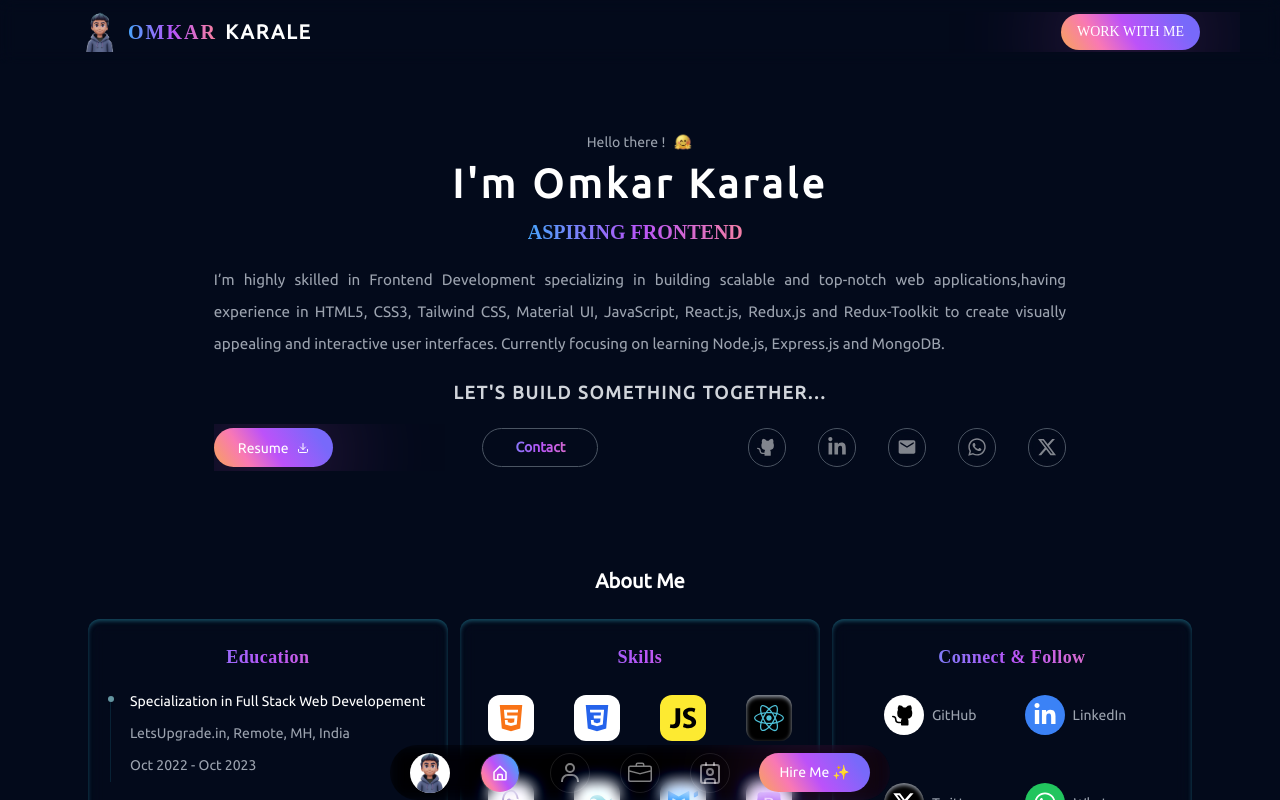
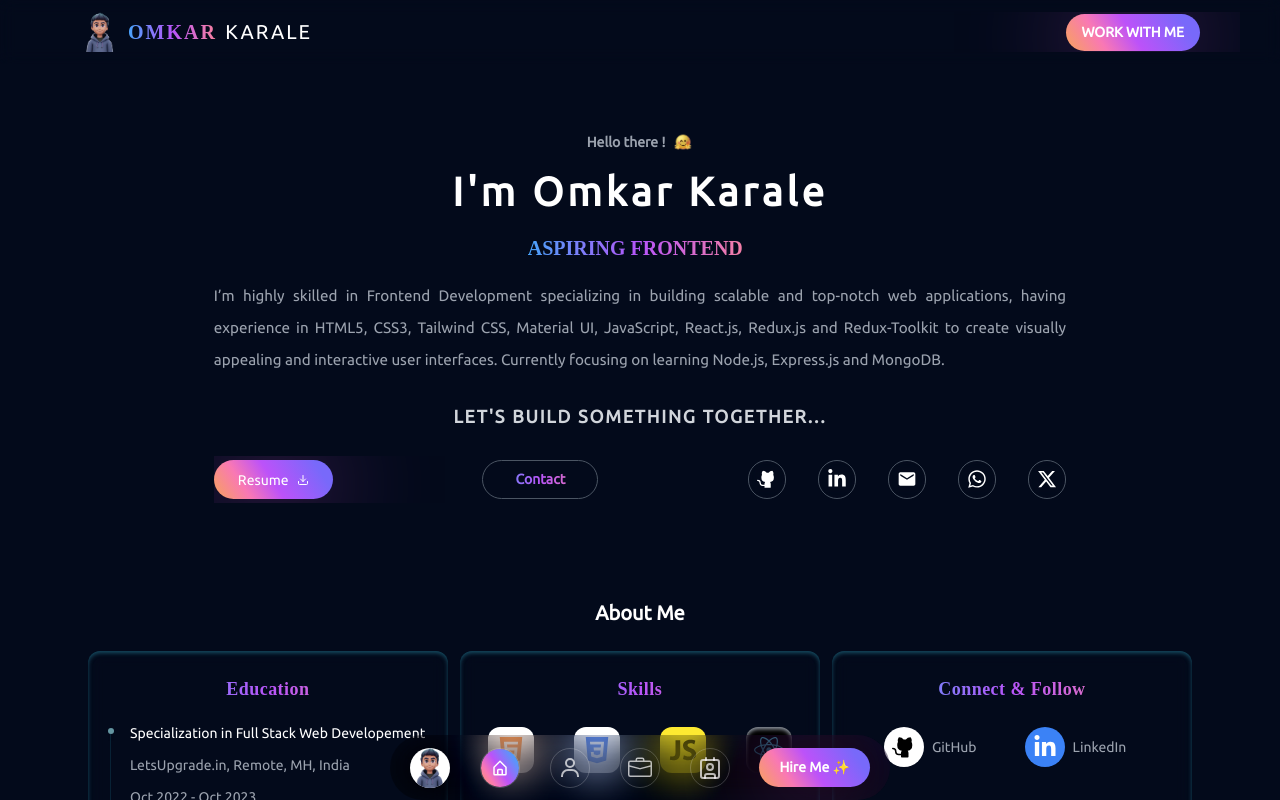
Before and after one commit to onkar895/ONKAR-PORTFOLIO, a React (Vite) app: page / in a window 1280 px wide. Shown: the top 800 px of the page. Built offline with nearby package versions, Linux system fonts and the light colour scheme.

Commit message:
Updated some styles of Banner, Header and NavBar

```diff
--- a/src/Components/Banner.jsx
+++ b/src/Components/Banner.jsx
@@ -17,8 +17,8 @@ const Banner = () => {
       <div className='container mx-auto md:px-12'>
         <div className='flex items-center'>
           <div className='flex flex-col gap-2 max-sm:mt-10 max-sm:mx-auto items-center'>
-            <div className='max-sm:space-y-4 space-y-2 lg:w-[30vw] w-full flex flex-col items-center'>
-              <h1 data-aos="fade-up" data-aos-duration="2000" className='flex items-center gap-2 lg:text-sm text-2xl animate-pulse text-gray-400 justify-center '>Hello there ! <img src={HII} alt="" className='w-7 h-7 lg:w-5 lg:h-5 hover:scale-125 cursor-pointer' /></h1>
+            <div className='space-y-4 lg:w-[30vw] w-full flex flex-col items-center'>
+              <h1 data-aos="fade-up" data-aos-duration="2000" className='flex items-center gap-2 lg:text-sm text-2xl font-bold animate-pulse text-gray-400 justify-center '>Hello there ! <img src={HII} alt="" className='w-7 h-7 lg:w-5 lg:h-5 hover:scale-125 cursor-pointer' /></h1>
               <h1 data-aos="fade-up" data-aos-duration="2000" className='font-bold py-2 lg:text-[40px] text-[36px] tracking-widest'> I'm Omkar <span>Karale</span></h1>
               <div className='text-[20px] font-semibold uppercase'>
                 <TypeAnimation
@@ -32,8 +32,8 @@ const Banner = () => {
                 />
               </div>
             </div>
-            <div className="mt-2 flex flex-col items-center md:gap-4 gap-6 w-full mx-auto">
-              <p data-aos="fade-up" data-aos-duration="2000" className="text-[1.1rem] lg:w-[77.2%] text-gray-400 sm:text-[.95rem] text-justify">  I’m highly skilled in Frontend Development specializing in building scalable and top-notch web applications,having experience in HTML5, CSS3, Tailwind CSS, Material UI, JavaScript, React.js, Redux.js and Redux-Toolkit to create visually appealing and interactive user interfaces. Currently focusing on learning Node.js, Express.js and MongoDB.
+            <div className="mt-2 flex flex-col items-center md:gap-6 gap-8 w-full mx-auto">
+              <p data-aos="fade-up" data-aos-duration="2000" className="text-[1.1rem] lg:w-[77.2%] text-gray-400 sm:text-[.95rem] text-justify">  I’m highly skilled in Frontend Development specializing in building scalable and top-notch web applications, having experience in HTML5, CSS3, Tailwind CSS, Material UI, JavaScript, React.js, Redux.js and Redux-Toolkit to create visually appealing and interactive user interfaces. Currently focusing on learning Node.js, Express.js and MongoDB.
               </p>
               <div className="tracking-widest shadow-2x font-bold">
                 <h1 data-aos="fade-up" data-aos-duration="2000" className='text-gray-300 max-sm:text-sm'>LET'S BUILD SOMETHING TOGETHER...</h1>
@@ -50,27 +50,27 @@ const Banner = () => {
 
                 <div className="flex gap-x-8 max-sm:gap-10 max-w-max overflow-hidden text-xl max-sm:mx-auto"
                 >
-                  <div className="bg-transparent backdrop-blur rounded-full border border-gray-600 text-white/50 p-2 hover:bg-white hover:text-black ">
+                  <div className="bg-transparent backdrop-blur rounded-full border border-gray-600 text-white p-2 hover:bg-white hover:text-black ">
                     <a href="https://github.com/onkar895">
                       <PiGithubLogoFill className='transition-all duration-500 hover:scale-125' />
                     </a>
                   </div>
-                  <div className="bg-transparent backdrop-blur rounded-full border border-gray-600 text-white/50 p-2 hover:bg-blue-500 hover:text-white">
+                  <div className="bg-transparent backdrop-blur rounded-full border border-gray-600 text-white p-2 hover:bg-blue-500 hover:text-white">
                     <a href="https://www.linkedin.com/in/omkarkarale541/">
                       <FaLinkedinIn className='transition-all duration-500 hover:scale-125' />
                     </a>
                   </div>
-                  <div className="bg-transparent backdrop-blur rounded-full border border-gray-600 text-white/50 p-2 hover:bg-red-500 hover:text-white">
+                  <div className="bg-transparent backdrop-blur rounded-full border border-gray-600 text-white p-2 hover:bg-red-500 hover:text-white">
                     <a href="mailto:onkarkarale4@gmail.com">
                       <MdEmail className='transition-all duration-500 hover:scale-125' />
                     </a>
                   </div>
-                  <div className="bg-transparent backdrop-blur rounded-full border border-gray-600 text-white/50 p-2 hover:bg-green-500 hover:text-white">
+                  <div className="bg-transparent backdrop-blur rounded-full border border-gray-600 text-white p-2 hover:bg-green-500 hover:text-white">
                     <a href=" https://wa.me/9921374887">
                       <FaWhatsapp className='transition-all duration-500 hover:scale-125' />
                     </a>
                   </div>
-                  <div className="bg-transparent backdrop-blur rounded-full border border-gray-600 text-white/50 p-2 hover:bg-black hover:text-white">
+                  <div className="bg-transparent backdrop-blur rounded-full border border-gray-600 text-white p-2 hover:bg-black hover:text-white">
                     <a href="https://twitter.com/Onkar895">
                       <FaXTwitter className='transition-all duration-500 hover:scale-125' />
                     </a>
--- a/src/Components/Header.jsx
+++ b/src/Components/Header.jsx
@@ -14,15 +14,19 @@ const Header = () => {
             <img src={Logo} alt='MyLogo' className='w-10 h-10' />
           </div>
           <div>
-            <span className='text-gradient text-xl tracking-widest font-bold'>OMKAR</span> &nbsp;
-            <span className='text-xl tracking-widest font-bold'>KARALE</span>
+            <span className='text-gradient text-xl tracking-widest'>OMKAR</span> &nbsp;
+            <span className='text-xl tracking-widest '>KARALE</span>
           </div>
         </div>
-        <div data-aos="fade-down" data-aos-duration="2000" className='max-sm:hidden btn px-4 py-2 cursor-pointer text-sm'>
-          WORK WITH ME
+        <div data-aos="fade-down" data-aos-duration="2000" className='max-sm:hidden btn px-4 py-2 cursor-pointer text-sm font-bold'>
+          <NavLink to="https://www.linkedin.com/in/omkarkarale541/">
+            <span>WORK WITH ME</span>
+          </NavLink>
         </div>
-        <div data-aos="fade-down" data-aos-duration="2000" className='md:hidden btn px-8 py-2 cursor-pointer text-sm'>
-          <span className='animate-pulse'>HIRE ME</span>
+        <div data-aos="fade-down" data-aos-duration="2000" className='md:hidden btn px-8 py-2 cursor-pointer text-sm font-bold'>
+          <NavLink to="https://www.linkedin.com/in/omkarkarale541/">
+            <span className='animate-pulse'>HIRE ME</span>
+          </NavLink>
         </div>
       </div>
     </header>
--- a/src/Components/NavBar.jsx
+++ b/src/Components/NavBar.jsx
@@ -15,13 +15,13 @@ const NavBar = () => {
     window.scrollTo(0, 0);
   }, [location]);
 
-  const IconStyle = "w-[40px] h-[40px] flex items-center justify-center flex-short rounded-full custom-border hover:bg-white/5 box-shadow border border-white/10 shadow-2xl group overflow-hidden hover:overflow-hidden cursor-pointer"
+  const IconStyle = "w-[40px] h-[40px] flex items-center justify-center flex-short rounded-full custom-border hover:bg-white/5 box-shadow border border-white/20 shadow-2xl group overflow-hidden hover:overflow-hidden cursor-pointer"
 
   return (
     <nav className='fixed bottom-0 w-full overflow-hidden z-50'>
       <div className='container mx-auto'>
         {/* nav inner */}
-        <div className='w-full backdrop-blur backdrop-contrast-125 h-[55px] rounded-full max-w-[500px] mx-auto px-5 max-sm:px-3 flex justify-between items-center text-2xl text-white/50'>
+        <div className='w-full backdrop-blur-xl backdrop-contrast-125 h-[65px] rounded-full max-w-[500px] mx-auto px-5 max-sm:px-3 flex justify-between items-center text-2xl text-white/70'>
           <div className="w-[40px] h-[40px] flex items-center justify-center flex-short rounded-full custom-border box-shadow bg-white group overflow-hidden hover:overflow-hidden cursor-pointer">
             <div
               className="scale-[1.3] transition group-hover:scale-[1.6] w-[32px]">
@@ -60,7 +60,7 @@ const NavBar = () => {
               <LuContact />
             </NavLink>
           </div>
-          <NavLink to="https://www.linkedin.com/in/omkarkarale541/" className='btn text-sm cursor-pointer px-5 py-[9px] max-sm:hidden'>
+          <NavLink to="https://www.linkedin.com/in/omkarkarale541/" className='btn text-sm cursor-pointer px-5 py-[9px] max-sm:hidden font-bold'>
             <span className='animate-pulse'>Hire Me ✨</span>
           </NavLink>
         </div>
```
